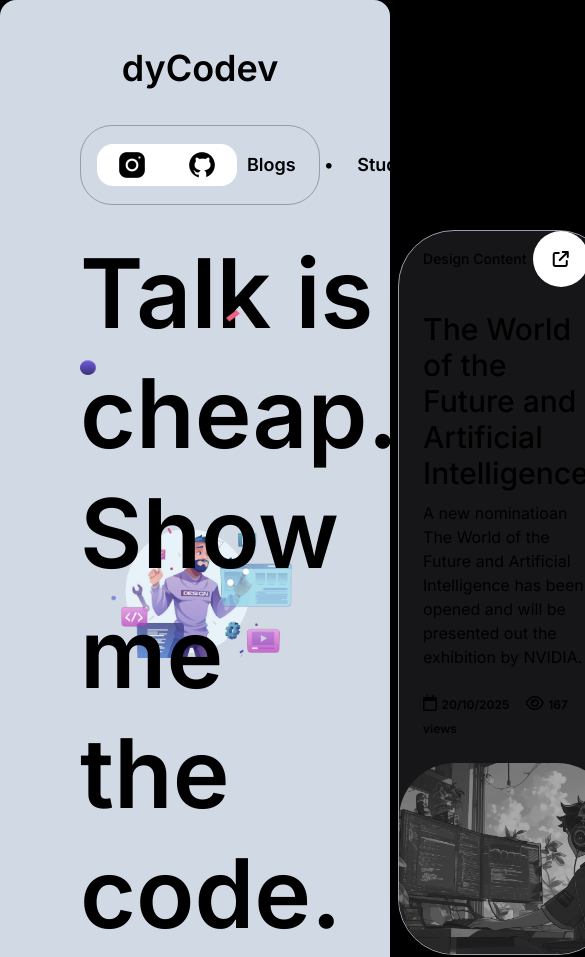
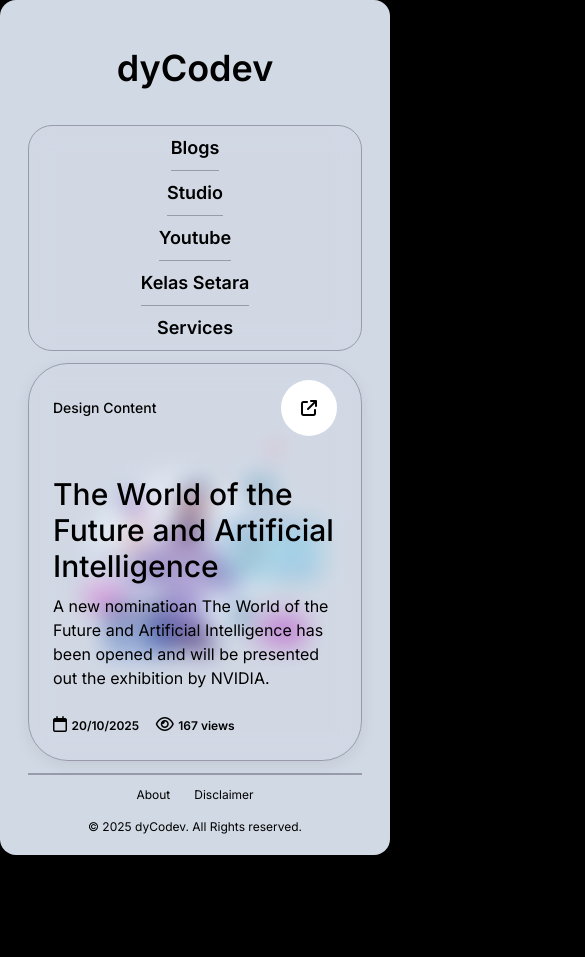
Before and after one commit to dy-pro/dycodev-public-site, a website built with Vite: page index.html in a window 390 px wide. Shown: the top 957 px of the page, 585 px wide, since content can reach past the window. After the commit the page ends 855 px from the top, so only its background shows below. Built offline with nearby package versions, Linux system fonts and the light colour scheme.

Commit message:
PATCH: Add responsive style to header, main, footer and modal

```diff
--- a/index.html
+++ b/index.html
@@ -5,7 +5,7 @@
     <meta charset="UTF-8" />
     <link rel="icon" type="image/svg+xml" href="/vite.svg" />
     <meta name="viewport" content="width=device-width, initial-scale=1.0" />
-    <title>public-site</title>
+    <title>DyCodev</title>
     <link href="/src/style.css" rel="stylesheet">
     <script src="https://kit.fontawesome.com/f24d7ea1b7.js" crossorigin="anonymous"></script>
     <script defer src="https://cdn.jsdelivr.net/npm/alpinejs@3.15.2/dist/cdn.min.js"></script>
@@ -13,8 +13,8 @@
 
 <body x-data="{ open: false }" class="bg-black font-inter">
     <!-- <div id="app"></div> -->
-    <div class="bg-[#D1D9E4] px-20 py-5 rounded-2xl">
-        <div class=" grid grid-cols-4 grid-rows-10 gap-x-20 gap-y-2.5">
+    <div class="bg-[#D1D9E4] px-7 sm:px-20 py-5 rounded-2xl">
+        <div class=" grid grid-cols-1 gap-y-3 sm:grid-cols-4 sm:grid-rows-10 sm:gap-x-20 sm:gap-y-2.5">
             <!-- HEADER -->
             <header class="col-span-full row-span-2 flex flex-col gap-y-2.5">
                 <!-- Site Title -->
@@ -24,8 +24,8 @@
                 <!-- Navigation Bar -->
                 <div class="min-h-[95px] col-span-full">
                     <div
-                        class="flex items-center justify-between border border-1.5 border-[#979BAA] rounded-4xl min-h-20 px-4 gap-2.5">
-                        <div class="flex-1">
+                        class="flex items-center justify-between bg-[#D1D9E4]/10 backdrop-blur-md border border-1.5 border-[#979BAA] rounded-3xl sm:rounded-4xl min-h-20 px-4 gap-2.5">
+                        <div class="hidden flex-1 sm:flex">
                             <div class="w-[140px] h-[42px] bg-white flex justify-around items-center rounded-2xl">
                                 <div class="w-8 h-8">
                                     <a href="http://instagram.com" target="_blank" rel="noopener noreferrer">
@@ -40,30 +40,30 @@
                             </div>
                         </div>
 
-                        <div class="flex-none">
+                        <div class="flex-1 sm:flex-none">
                             <nav>
-                                <ul class="flex flex-row items-center gap-x-6 text-lg font-semibold">
-                                    <li class="relative after:content-['•'] after:ml-6 last:after:content-none">
+                                <ul class="flex flex-col sm:flex-row items-center sm:gap-x-6 text-lg font-semibold">
+                                    <li class="relative py-2 border-b-1 border-[#979BAA] sm:border-none sm:after:content-['•'] sm:after:ml-6 sm:last:after:content-none">
                                         <a href="#" @click.prevent="open = true">
                                             Blogs
                                         </a>
                                     </li>
-                                    <li class="relative after:content-['•'] after:ml-6 last:after:content-none">
+                                    <li class="relative py-2 border-b-1 border-[#979BAA] sm:border-none sm:after:content-['•'] sm:after:ml-6 sm:last:after:content-none">
                                         <a href="#" @click.prevent="open = true">
                                             Studio
                                         </a>
                                     </li>
-                                    <li class="relative after:content-['•'] after:ml-6 last:after:content-none">
+                                    <li class="relative py-2 border-b-1 border-[#979BAA] sm:border-none sm:after:content-['•'] sm:after:ml-6 sm:last:after:content-none">
                                         <a href="#" @click.prevent="open = true">
                                             Youtube
                                         </a>
                                     </li>
-                                    <li class="relative after:content-['•'] after:ml-6 last:after:content-none">
+                                    <li class="relative py-2 border-b-1 border-[#979BAA] sm:border-none sm:after:content-['•'] sm:after:ml-6 sm:last:after:content-none">
                                         <a href="" @click.prevent="open = true">
                                             Kelas Setara
                                         </a>
                                     </li>
-                                    <li class="relative after:content-none">
+                                    <li class="relative py-2 sm:after:content-none">
                                         <a href="#" @click.prevent="open = true">
                                             Services
                                         </a>
@@ -72,7 +72,7 @@
                             </nav>
                         </div>
 
-                        <div class="flex-1 text-sm text-right font-medium">
+                        <div class="hidden flex-1 sm:block text-sm text-right font-medium">
                             <time x-data="{ day: '' }" x-init="day = new Date()
                                     .toLocaleDateString('en-US', { weekday: 'short' })
                                     .toUpperCase()">
@@ -97,15 +97,15 @@
 
             <!-- MAIN -->
             <div
-                class="relative bg-[url(/img1.png)] bg-no-repeat bg-contain bg-center col-span-full row-span-7 flex items-center">
+                class="relative bg-[url(/img1.png)] bg-no-repeat bg-center bg-contain col-span-full row-span-7 flex flex-col sm:flex-row items-center">
                 <div class="basis-3/4">
-                    <p class="text-8xl font-semibold leading-tight">Talk is <br />cheap. <br />Show me <br />the code.
+                    <p class="hidden sm:block text-8xl font-semibold leading-tight">Talk is <br />cheap. <br />Show me <br />the code.
                     </p>
                 </div>
 
                 <div
-                    class="relative z-20 basis-1/4 h-full flex flex-col gap-6 rounded-[56px] bg-[#D1D9E4]/10 backdrop-blur-md border border-1.5 border-[#979BAA] shadow-[0_4px_16px_rgba(0,0,0,0.07)]">
-                    <div class="basis-1/8 flex items-center justify-between px-6 rounded-tl-[56px] rounded-tr-[56px]">
+                    class="relative z-20 basis-1/4 h-full flex flex-col gap-6 rounded-[40px] sm:rounded-[56px] bg-[#D1D9E4]/10 backdrop-blur-md border border-1.5 border-[#979BAA] shadow-[0_4px_16px_rgba(0,0,0,0.07)]">
+                    <div class="basis-1/8 flex items-center justify-between px-6 py-4 rounded-tl-[56px] rounded-tr-[56px]">
                         <a href="#" @click.prevent="open = true" class="text-sm font-medium">
                             Design Content
                         </a>
@@ -141,12 +141,12 @@
             </div>
 
             <!-- FOOTER -->
-            <footer class="col-span-3 flex items-center border-t-2 border-[#979BAA]">
-                <div class="flex-1">
+            <footer class="flex col-span-full flex-col-reverse gap-4 sm:col-span-3 sm:flex-row items-center border-t-2 border-[#979BAA]">
+                <div class="sm:flex-1">
                     <p class="text-xs">© 2025 dyCodev. All Rights reserved.</p>
                 </div>
 
-                <div class="flex-1">
+                <div class="mt-3 sm:flex-1">
                     <ul class="flex justify-end items-center gap-6 text-xs">
                         <li>
                             <a href="#" @click.prevent="open = true">About</a>
@@ -167,7 +167,7 @@
 
     <div x-show="open" x-transition.opacity class="fixed inset-0 bg-black/70 flex items-center justify-center z-50">
         <div x-show="open" x-transition.scale @click.outside="open = false"
-            class="relative bg-[#D1D9E4]/30 rounded-4xl shadow-xl p-10 w-[30vw] aspect-[16/10] border border-solid border-1.5 border-[#979BAA] backdrop-blur-md flex items-center justify-center text-center">
+            class="relative bg-[#D1D9E4]/30 rounded-4xl shadow-xl p-10 w-[80vw] sm:w-[30vw] sm:aspect-[16/10] border border-solid border-1.5 border-[#979BAA] backdrop-blur-md flex items-center justify-center text-center">
             <!-- Tombol close -->
             <button @click="open = false" class="absolute top-4 right-4 text-[#D1D9E4] hover:text-gray-700 text-xl">
                 ✕
```
